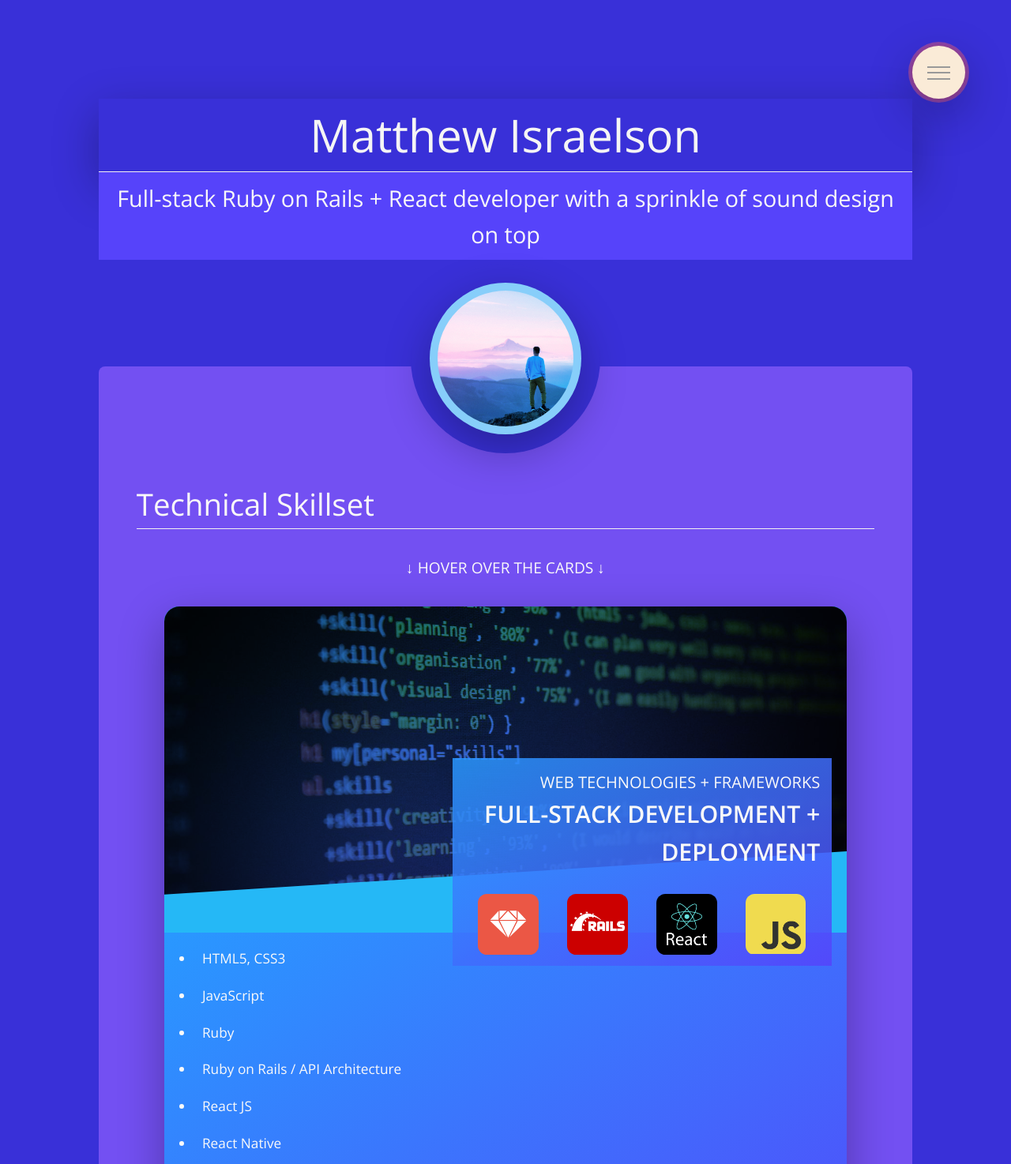
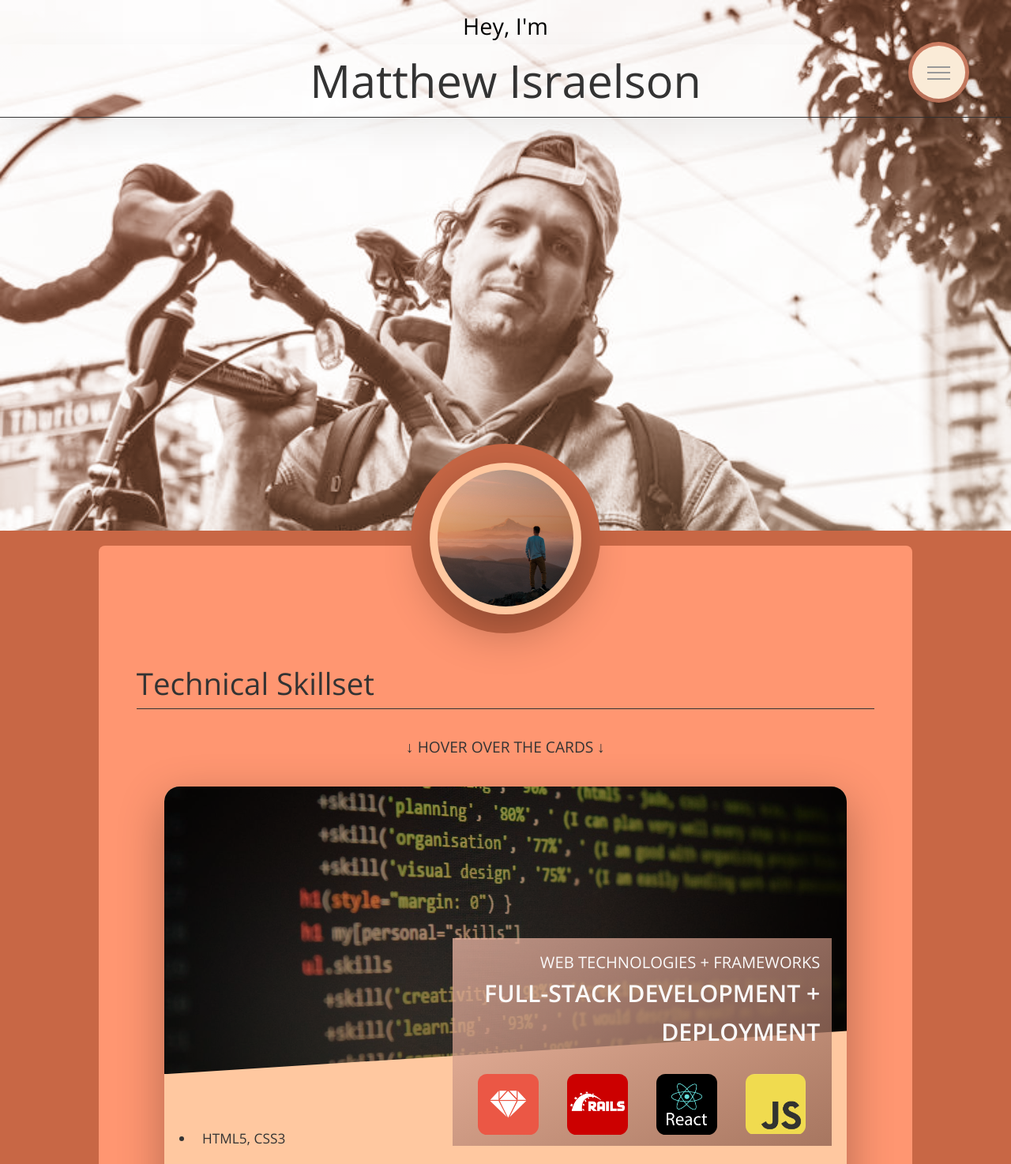
Before and after one commit to misraelson/resume-site, a website: page index.html in a window 1280 px wide. Shown: the top 1474 px of the page at 79% size. Drawn offline with nearby package versions, Linux system fonts and the light colour scheme.

Commit message:
New color scheme

```diff
--- a/index.html
+++ b/index.html
@@ -37,8 +37,8 @@
     <!-- MAIN SECTION -->
     <div class="container">
       <div class="header">
+        <div class="header__sub">Hey, I'm</div>
         <div class="header__name">Matthew Israelson</div>
-        <div class="header__sub">Full-stack Ruby on Rails + React developer with a sprinkle of sound design on top</div>
       </div>
       <div class="circle-cutout">
         <div class="circle-cutout__photo">
--- a/sass/_base.scss
+++ b/sass/_base.scss
@@ -22,17 +22,50 @@ Grey dark 3: #999
 
 :root {
   // PRIMARY COLORS
-  --color-primary: #3930D8;
-  --color-primary-light: #25B8F6;
-  --color-primary-dark: #7350F2;
-  --color-secondary-light: #2998ff;
-  --color-secondary-dark: #5643fa;
 
+  // // BACKGROUND COLOR
+  // --color-primary: #3930D8;
+  // // BEHIND CARDS
+  // --color-primary-light: #25B8F6;
+  // // CARD BACKGROUND
+  // --color-primary-dark: #7350F2;
+  // // COLORS FOR LINEAR GRADIENT
+  // --color-secondary-light: #2998ff;
+  // --color-secondary-dark: #5643fa;
+
+  // COLORS LIGHT MODE
+  // BACKGROUND COLOR
+  // --color-primary: #FF9671;
+  // // BEHIND CARDS
+  // --color-primary-light: #FFC75F;
+  // // CARD BACKGROUND
+  // --color-primary-dark: #FF6F91;
+  // // COLORS FOR LINEAR GRADIENT
+  // --color-secondary-light: #845EC2;
+  // --color-secondary-dark: #2C73D2;
+
+
+
+  // COLORS FLOWER MODE
+  // BACKGROUND COLOR
+  --color-primary: #FF9671;
+  // BEHIND CARDS
+  --color-primary-dark: #c86745;
+  --color-primary-light: #ffc8a0;
+  // CARD BACKGROUND
+  // COLORS FOR LINEAR GRADIENT
+  --color-secondary: #bb8877;
+  --color-secondary-light: #efb8a6;
+  --color-secondary-dark: #895b4b;
+
+
+// TEXT COLORS
   --color-grey-light-1: #faf9f9;
   --color-grey-light-2: #f4f2f2;
   --color-grey-light-3: #f0eeee;
   --color-grey-light-4: #DDDFE7;
-  // TEXT COLORS
+
+// SHADOW COLORS
   --color-grey-dark-1:  #333;
   --color-grey-dark-2:  #777;
   --color-grey-dark-3:  #999;
@@ -40,7 +73,7 @@ Grey dark 3: #999
   --shadow-dark: 0 2rem 6rem rgba(0,0,0,.3);
   --shadow-light: 0 2rem 5rem rgba(0,0,0,.06);
 
-  --line: 1px solid var(--color-grey-light-2);
+  --line: 1px solid var(--color-grey-dark-1);
 }
 
 $bp-largest: 75em;      // 1200px
@@ -86,9 +119,9 @@ body {
   font-family: 'Open Sans', sans-serif;
   font-weight: 400;
   line-height: 1.6;
-  color: var(--color-grey-light-1);
-  // background-image: linear-gradient(to bottom right, var(--color-primary), var(--color-primary-dark));
-  background-color: var(--color-primary);
+  color: var(--color-grey-dark-1);
+  // background-image: linear-gradient(to bottom right, var(--color-primary), var(--color-secondary-dark));
+  background-color: var(--color-primary-dark);
   background-size: cover;
   background-repeat: no-repeat;
   min-height: 100vh;
--- a/sass/_layout.scss
+++ b/sass/_layout.scss
@@ -2,11 +2,11 @@
   height: 100%;
   font-size: 2rem;
   text-align: center;
-  padding: 15rem;
+  // padding: 15rem;
 
   display: grid;
   // grid-template-rows: repeat(3, [row-start] minmax(1fr, auto-fill) [row-end]);
-  grid-template-rows: auto 10rem 10rem auto;
+  grid-template-rows: 1fr 10rem 10rem auto;
   grid-template-columns: [grid-start] 1fr [grid-end];
   grid-gap: 2rem;
 
@@ -14,19 +14,19 @@
     // padding: 1rem;
   }
 
-  @include respond(tab-land) { // width LESS THAN 1200 px?
-    padding: 10rem;
-  }
-  @include respond(tab-port) { // width LESS THAN 900 px?
-    padding: 5rem;
-  }
-  @include respond(phone) { // width LESS THAN 600 px?
-    padding: 0;
-    padding-top: 7rem;
-  }
-  @include respond(desktop) { // width GREATER THAN 1200 px?
-    padding: 13rem;
-  }
+  // @include respond(tab-land) { // width LESS THAN 1200 px?
+  //   padding: 10rem;
+  // }
+  // @include respond(tab-port) { // width LESS THAN 900 px?
+  //   padding: 5rem;
+  // }
+  // @include respond(phone) { // width LESS THAN 600 px?
+  //   padding: 0;
+  //   padding-top: 7rem;
+  // }
+  // @include respond(desktop) { // width GREATER THAN 1200 px?
+  //   padding: 13rem;
+  // }
 }
 
 
@@ -35,22 +35,27 @@
   justify-self: center;
   align-self: end;
   grid-column: grid-start / grid-end;
-  grid-row: 1 / 2;
+  grid-row: 1 / 3;
+  min-height: 70rem;
+  width: 100%;
 
-  background-color: transparent;
+  // background-color: transparent;
+  background-size: cover;
+  background-blend-mode: soft-light;
+  background-image:  linear-gradient(to right bottom, var(--color-primary), var(--color-primary-light)), url(../resources/mobile-optimized/profile-1-small-724.jpg);
 
   &__name {
     font-size: 6rem;
-    // background-color: lightskyblue;
-    color: whitesmoke;
+    color: var(--color-grey-dark-1);
     border-bottom: var(--line);
-    box-shadow: var(--shadow-dark);
+    box-shadow: var(--shadow-light);
   }
   &__sub {
-    background-color: var(--color-secondary-dark);
-    color: var(--color-grey-light-1);
+    // background-color: var(--color-secondary-dark);
+    color: #000;
     font-size: 3rem;
-    padding: 1rem;
+    text-decoration-style: wavy;
+    padding-top: 1rem;
   }
 }
 
@@ -65,7 +70,7 @@
   width: 25rem;
   height: 25rem;
   border-radius: 50%;
-  background-color: var(--color-primary);
+  background-color: var(--color-primary-dark);
 
   // center the circle
   display: flex;
@@ -77,7 +82,7 @@
     width: 20rem;
     height: 20rem;
     border-radius: 50%;
-    background-color: lightskyblue;
+    background-color: var(--color-primary-light);
     box-shadow: var(--shadow-dark);
     z-index: 2;
 
@@ -93,9 +98,9 @@
       height: 18rem;
       border-radius: 50%;
       background-size: cover;
-      // background-blend-mode: multiply;
-      background-blend-mode: overlay;
-      background-image:  linear-gradient(to right bottom, rgba(#7350F2, .9), rgba(#25B8F6, .9)), url(../resources/mobile-optimized/nat-9-small-2000.jpg);
+      background-blend-mode: multiply;
+      // background-blend-mode: overlay;
+      background-image:  linear-gradient(to right bottom, rgba(#efb8a6, .9), rgba(#895b4b, .9)), url(../resources/mobile-optimized/nat-9-small-2000.jpg);
     }
   }
 }
@@ -103,7 +108,7 @@
 .main {
   grid-row: 3 / -1;
   grid-column: grid-start / grid-end;
-  background-color: var(--color-primary-dark);
+  background-color: var(--color-primary);
   padding: 15rem 5rem 5rem 5rem;
   border-radius: 8px;
   text-align: left;
@@ -112,6 +117,20 @@
   grid-template-columns: [info-start] 1fr [info-end];
   grid-gap: 3.5rem;
   justify-items: center;
+
+  @include respond(tab-land) { // width LESS THAN 1200 px?
+    margin: 0 10rem 10rem 10rem;
+  }
+  @include respond(tab-port) { // width LESS THAN 900 px?
+    margin: 0 5rem 5rem 5rem;
+  }
+  @include respond(phone) { // width LESS THAN 600 px?
+    margin: 0;
+    margin-top: 7rem;
+  }
+  @include respond(desktop) { // width GREATER THAN 1200 px?
+    margin: 0 13rem 13rem 13rem;
+  }
 
 
   h1 {
@@ -156,7 +175,7 @@
   }
 
   &__side {
-    background-color: var(--color-primary-light);
+    // background-color: var(--color-primary-light);
     border-radius: 2rem;
     height: 50rem;
     transition: all 1s ease;
@@ -180,8 +199,10 @@
       background-color: var(--color-primary-light);
     }
     &--back {
-      background-image: linear-gradient(to right bottom, var(--color-secondary-light), var(--color-secondary-dark));
+      // background-image: linear-gradient(to right bottom, var(--color-primary-light), var(--color-primary-dark));
+      background-color: var(--color-primary-light);
       transform: rotateY(180deg);
+      color: var(--color-grey-dark-1);
     }
   }
 
@@ -303,6 +324,7 @@
     font-weight: 200;
     text-transform: uppercase;
     text-align: right;
+    color: var(--color-grey-light-1);
 
     padding: 1.5rem;
     position: absolute;
@@ -312,7 +334,7 @@
     min-width: 30rem;
     -webkit-box-decoration-break: clone;
     box-decoration-break: clone;
-    background-image: linear-gradient(to right bottom, rgba(#2998ff, .85), rgba(#5643fa, .85));
+    background-image: linear-gradient(to right bottom, rgba(#efb8a6, .75), rgba(#895b4b, .75));
 
     @include respond(tab-land) { // width 900 - 1200 px?
       width: 70%;
--- a/sass/_navigation.scss
+++ b/sass/_navigation.scss
@@ -34,7 +34,7 @@
     position: fixed;
     top: 5.5rem;
     right: 5.5rem;
-    background-image: radial-gradient(orangered, var(--color-secondary-dark));
+    background-image: radial-gradient(var(--color-secondary-light), var(--color-primary-dark));
     z-index: 1000;
     transition: transform .8s cubic-bezier(0.86, 0, 0.07, 1);
 
```
Also changed, not shown: css/style.css.
